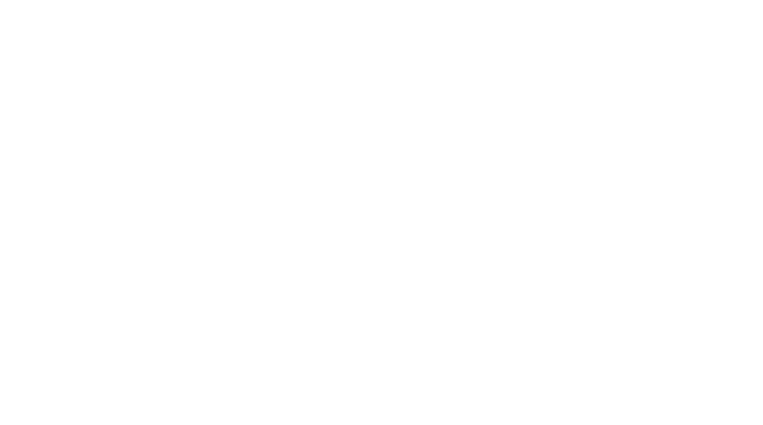
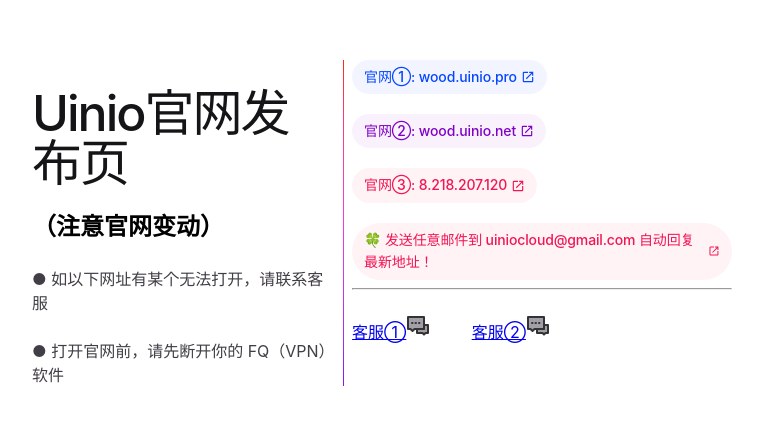
Before and after one commit to yangyzp/angular-template, an Angular app: page / in a window 1280 px wide. Shown: the part 161-586 px from the top of the page, without its empty margins (266-1029 px from the left). Built offline with nearby package versions, Linux system fonts and the light colour scheme.

Commit message:
Update app.component.html

```diff
--- a/src/app/app.component.html
+++ b/src/app/app.component.html
@@ -192,6 +192,7 @@
           { title: '官网①: wood.uinio.pro', link: 'https://wood.uinio.pro' },
           { title: '官网②: wood.uinio.net', link: 'https://wood.uinio.net' },
           { title: '官网③: 8.218.207.120', link: 'https://8.218.207.120' },
+          { title: '🍀 发送任意邮件到 uiniocloud@gmail.com 自动回复最新地址！'},
         ]; track item.title) {
           <a
             class="pill"
@@ -214,7 +215,6 @@
           </a>
         }
       </div>
-<p>🍀 发送任意邮件到 <b>uiniocloud@gmail.com</b> 自动回复最新地址！</p>
 <hr>
 
 
```
